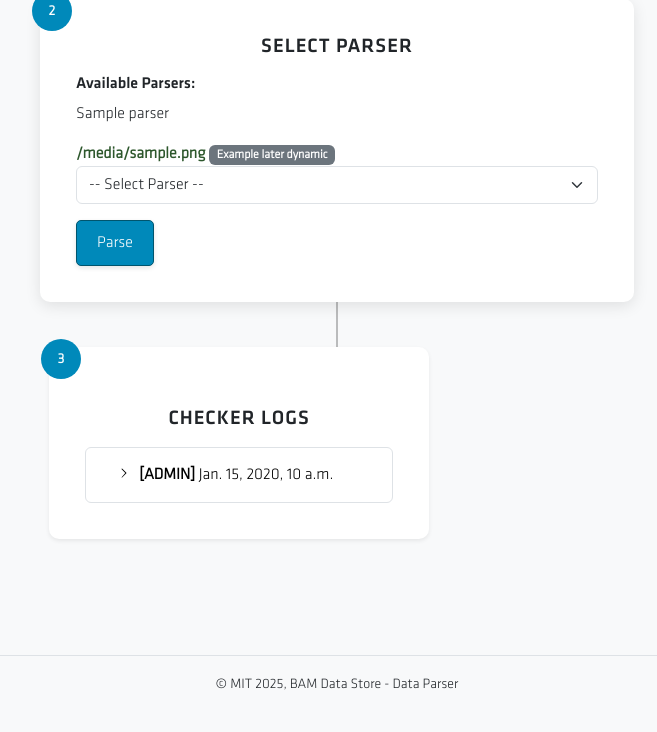
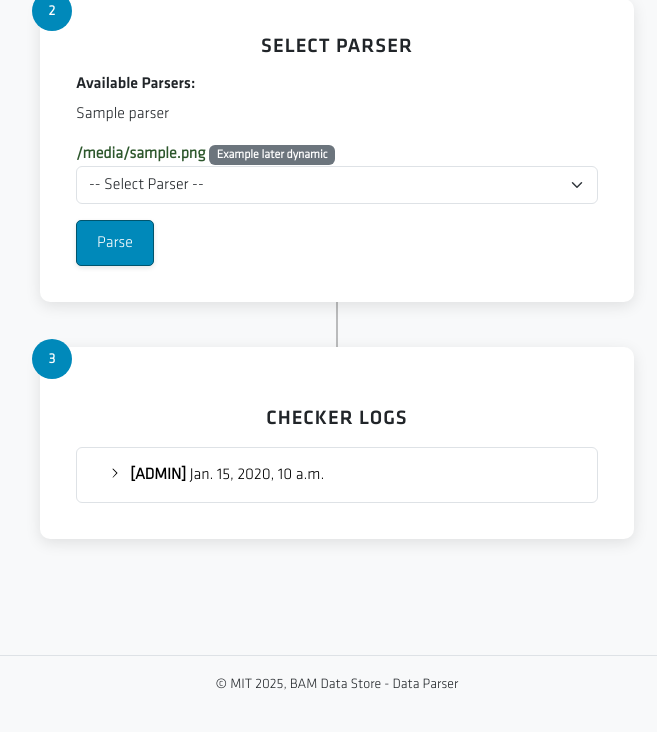
Before and after one commit to JosePizarro3/openbis-upload-helper, a Django app: template openbis_upload_helper/app/templates/homepage.html in a window 1280 px wide. Shown: the part 650-1382 px from the top of the page, without its empty margins (303-960 px from the left). Run offline with Django 5.2, Linux system fonts and the light colour scheme; the template is opened without the code that fills it: most values are stand-ins (such as "Sample title", 1, 10 or a date in 2020); parts of the project's set-up code (start-up, migrations or seed data) failed here and were passed over.

Commit message:
-updated log card css

```diff
--- a/openbis_upload_helper/app/templates/homepage.html
+++ b/openbis_upload_helper/app/templates/homepage.html
@@ -98,10 +98,9 @@
                 <div class="vertical-wrapper">
                   <hr class="vertical" />
                 </div>
-                <div class="col-md-8">
-                    <div class="card shadow-sm">
-                        <div class="card-body">
-                            <div class="card-number">3</div>
+                <div class="card">
+                    <div class="card-body">
+                        <div class="card-number">3</div>
                             <div class="tab-content mt-3" id="myTabContent">
                                 <div class="tab-pane fade show active" id="checker-content" role="tabpanel" aria-labelledby="checker-tab">
                                     <div class="mt-4">
@@ -134,7 +133,6 @@
                                     </div>
                                 </div>
                             </div>
-                        </div>
                     </div>
                 </div>
                 {% elif error %}
```
